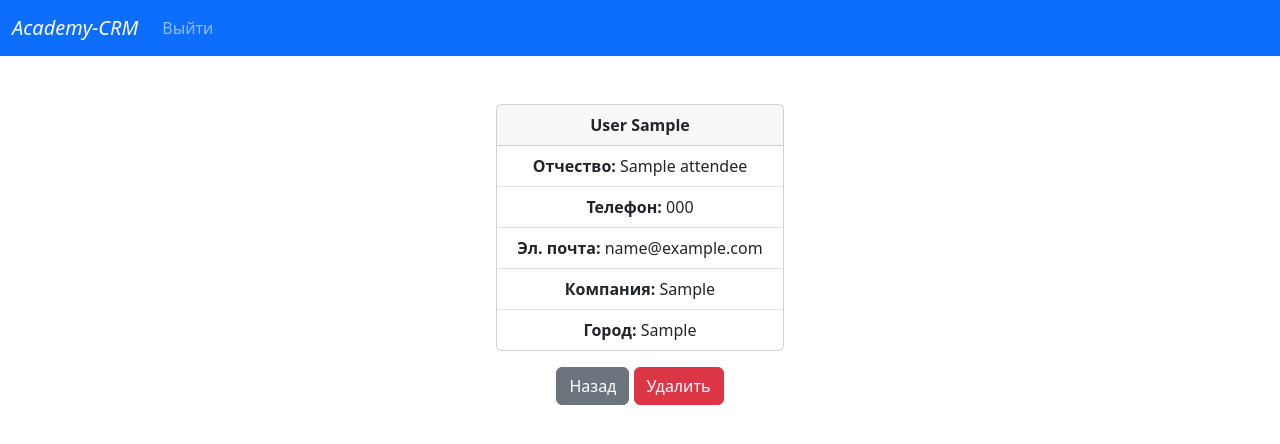
After one commit to I-Matvejev/AcademyCRM, a Django app: page /attendee_detail/1 in a window 1280 px wide. The commit adds this page. Shown: the top 444 px of the page. Run offline with Django 5.2, Linux system fonts and the light colour scheme; a user stored in the database is signed in; tables that the repository leaves empty hold one stand-in row (values such as "Sample post").

Commit message:
Attendee detail and delete attendee added

```diff
--- /dev/null
+++ b/dcrm/academy/templates/attendee_detail.html
@@ -0,0 +1,33 @@
+{% extends 'base.html' %}
+<div class="col-md-6 offset-md-4">
+{% block content %}
+<br/>
+
+    <div class="container text-center">
+        <div class="card mb-3 mx-auto" style="width: 18rem;">
+          <div class="card-header">
+              <strong>{{ attendee_detail.attendee_last_name }} {{ attendee_detail.attendee_first_name }}</strong>
+          </div>
+              <ul class="list-group list-group-flush">
+                <li class="list-group-item">
+                    <strong>Отчество:  </strong>{{ attendee_detail.attendee_fathers_name }} </li>
+                <li class="list-group-item">
+                    <strong>Телефон:  </strong>{{ attendee_detail.attendee_phone  }} </li>
+                <li class="list-group-item">
+                    <strong>Эл. почта:  </strong>{{ attendee_detail.attendee_email }} </li>
+                <li class="list-group-item">
+                    <strong>Компания:  </strong>{{ attendee_detail.attendee_company }} </li>
+                <li class="list-group-item">
+                    <strong>Город:  </strong>{{ attendee_detail.attendee_city }} </li>
+              </ul>
+        </div>
+        <a class="btn btn-secondary " href="{% url 'course_attendees_all' attendee_detail.attendee_course_id.id %}" role="button">Назад</a>
+
+        <a class="btn btn-danger " href="{% url 'delete_attendee' attendee_detail.id %}" role="button">Удалить</a>
+        <br/>
+        <br/>
+    </div>
+</div>
+
+
+{% endblock %}
--- a/dcrm/academy/templates/course_attendees_all.html
+++ b/dcrm/academy/templates/course_attendees_all.html
@@ -17,13 +17,13 @@
           {% if all_attendees %}
             {% for attendee in all_attendees %}
             <tr>
-                <td>{{ attendee.attendee_last_name }}</td>
+                <td><a href="{% url 'attendee_detail' attendee.id %}">{{ attendee.attendee_last_name }}</a></td>
                 <td>{{ attendee.attendee_first_name }}</td>
                 <td>{{ attendee.attendee_fathers_name }}</td>
             </tr>
             {% endfor %}
           {% else %}
-          <h2>Слушатели пока не занесены в базу</h2>
+          <p>Слушатели пока не занесены в базу</p>
           {% endif %}
           </tbody>
         </table>
--- a/dcrm/academy/urls.py
+++ b/dcrm/academy/urls.py
@@ -9,6 +9,7 @@ urlpatterns = [
     path('course/<int:pk>', views.course_detail, name='course_detail'),
     path('update_course/<int:pk>', views.update_course, name='update_course'),
     path('delete_course/<int:pk>', views.delete_course, name='delete_course'),
-    # path('course_attendees/<int:pk>', views.course_attendees, name='course_attendees'),
+    path('attendee_detail/<int:pk>', views.attendee_detail, name='attendee_detail'),
     path('course_attendees_all/<int:course_id>', views.course_attendees_all, name='course_attendees_all'),
+    path('delete_attendee/<int:pk>', views.delete_attendee, name='delete_attendee'),
 ]
--- a/dcrm/academy/views.py
+++ b/dcrm/academy/views.py
@@ -1,6 +1,8 @@
 from django.shortcuts import render, redirect
 from django.contrib.auth import authenticate, login, logout
 from django.contrib import messages
+from django.urls import reverse_lazy
+
 from .models import Course, Attendee
 from .forms import NewCourseForm
 
@@ -81,3 +83,23 @@ def update_course(request, pk):
 def course_attendees_all(request, course_id):
     all_attendees = Attendee.objects.filter(attendee_course_id=course_id)
     return render(request, 'course_attendees_all.html', {'all_attendees': all_attendees})
+
+
+def attendee_detail(request, pk):
+    if request.user.is_authenticated:
+        attendee_detail = Attendee.objects.get(id=pk)
+        return render(request, 'attendee_detail.html', {'attendee_detail': attendee_detail})
+    else:
+        messages.success(request, "Вы не авторизованы для просмотра этой страницы!")
+        return redirect('home')
+
+
+def delete_attendee(request, pk):
+    if request.user.is_authenticated:
+        delete_it = Attendee.objects.get(id=pk)
+        delete_it.delete()
+        messages.success(request, "Слушатель успешно удален!")
+        return redirect('all_courses')
+    else:
+        messages.success(request, "Вы не авторизованы для этого действия!")
+        return redirect('home')
```
